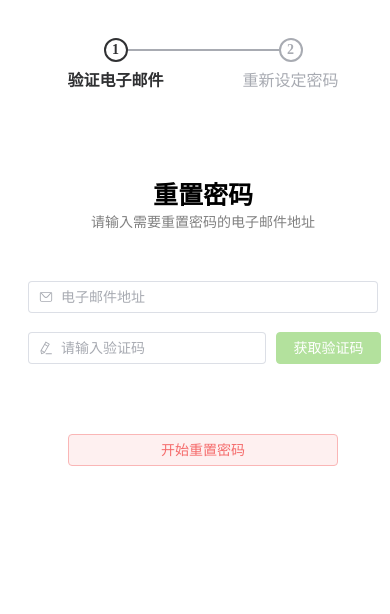
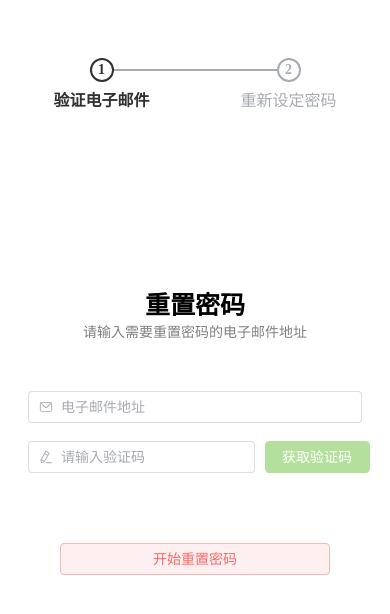
Before and after one commit to KokoaChino/EchoScoringSystem, a Vue app in the folder frontend/: page /forget in a window 390 px wide. Shown: the top 614 px of the page. Built offline with nearby package versions, Linux system fonts and the light colour scheme; no server answers; the HTML template or start-up script is replaced by a standard one.

Commit message:
[1.51] 登录界面也对移动端做了适配

```diff
--- a/frontend/src/components/module/Template.vue
+++ b/frontend/src/components/module/Template.vue
@@ -1,6 +1,6 @@
 <template>
     <el-backtop :right="100" :bottom="100" />
-    <el-container style="width: 1680px;">
+    <el-container style="width: 1680px;margin: 0 auto;">
         <el-header class="header">
             <Header />
         </el-header>
@@ -47,6 +47,5 @@ body {
     background-color: #f4f4f4;
     position: fixed;
     top: 0;
-    left: 0;
 }
 </style>
--- a/frontend/src/components/welcome/ForgetPage.vue
+++ b/frontend/src/components/welcome/ForgetPage.vue
@@ -1,14 +1,14 @@
 <template>
-    <div>
-        <div style="margin: 30px 20px">
+    <div style="display: flex;flex-direction: column;align-content: center;position: relative">
+        <div style="position: absolute;top: 50px;width: 100%;">
             <el-steps :active="active" finish-status="success" align-center>
                 <el-step title="验证电子邮件" />
                 <el-step title="重新设定密码" />
             </el-steps>
         </div>
         <transition name="el-fade-in-linear" mode="out-in">
-            <div style="text-align: center;margin: 0 20px;height: 100%" v-if="active === 0">
-                <div style="margin-top: 80px">
+            <div style="text-align: center;margin: 0 20px;height: 100%;align-content: center;" v-if="active === 0">
+                <div>
                     <div style="font-size: 25px;font-weight: bold">重置密码</div>
                     <div style="font-size: 14px;color: grey">请输入需要重置密码的电子邮件地址</div>
                 </div>
@@ -46,8 +46,8 @@
             </div>
         </transition>
         <transition name="el-fade-in-linear" mode="out-in">
-            <div style="text-align: center;margin: 0 20px;height: 100%" v-if="active === 1">
-                <div style="margin-top: 80px">
+            <div style="text-align: center;margin: 0 20px;height: 100%;align-content: center;" v-if="active === 1">
+                <div>
                     <div style="font-size: 25px;font-weight: bold">重置密码</div>
                     <div style="font-size: 14px;color: grey">请填写您的新密码，务必牢记，防止丢失</div>
                 </div>
--- a/frontend/src/components/welcome/LoginPage.vue
+++ b/frontend/src/components/welcome/LoginPage.vue
@@ -1,6 +1,6 @@
 <template>
-    <div style="text-align: center;margin: 0 20px">
-        <div style="margin-top: 150px">
+    <div style="text-align: center;margin: 0 20px;align-content: center">
+        <div>
             <div style="font-size: 25px;font-weight: bold">登录</div>
             <div style="font-size: 14px;color: grey">在进入系统之前请先输入用户名和密码进行登录</div>
         </div>
--- a/frontend/src/components/welcome/RegisterPage.vue
+++ b/frontend/src/components/welcome/RegisterPage.vue
@@ -1,6 +1,6 @@
 <template>
-    <div style="text-align: center;margin: 0 20px">
-        <div style="margin-top: 100px">
+    <div style="text-align: center;margin: 0 20px;align-content: center">
+        <div>
             <div style="font-size: 25px;font-weight: bold">注册新用户</div>
             <div style="font-size: 14px;color: grey">欢迎注册声骸评分系统，请在下方填写相关信息</div>
         </div>
--- a/frontend/src/views/WelcomeView.vue
+++ b/frontend/src/views/WelcomeView.vue
@@ -1,17 +1,25 @@
 <template>
-    <div style="width: 100vw;height: 100vh;overflow: hidden;display: flex">
-        <div style="flex: 1">
-            <el-image style="width: 100%;height: 100%" fit="cover"
-                      src="/login.png"/>
+    <div style="display: flex;height: 100vh;justify-content: center;" v-show="showImage">
+        <div style="flex: 33;position: relative;">
+            <div class="img" :style="{ backgroundImage: 'url(/login.png)' }"></div>
+            <div class="welcome-title">
+                <div style="font-size: 30px;font-weight: bold">声骸评分系统</div>
+                <div style="margin-top: 10px">作者：星开祈灵</div>
+            </div>
         </div>
-        <div class="welcome-title">
-            <div style="font-size: 30px;font-weight: bold">声骸评分系统</div>
-            <div style="margin-top: 10px">作者：星开祈灵</div>
-        </div>
-        <div style="width: 400px;background-color: white;z-index: 1">
+        <div style="flex: 10;background-color: white;z-index: 1">
             <router-view v-slot="{ Component }">
                 <transition name="el-fade-in-linear" mode="out-in">
-                    <component :is="Component" style="height: 100%"/>
+                    <component :is="Component" style="height: 100%;"/>
+                </transition>
+            </router-view>
+        </div>
+    </div>
+    <div style="display: flex;height: 100vh;justify-content: center;" v-show="!showImage">
+        <div style="background-color: white;z-index: 1;width: 400px;">
+            <router-view v-slot="{ Component }">
+                <transition name="el-fade-in-linear" mode="out-in">
+                    <component :is="Component" style="height: 100%;"/>
                 </transition>
             </router-view>
         </div>
@@ -21,12 +29,32 @@
 
 
 <script setup>
+import { ref, onMounted } from 'vue';
 
+const showImage = ref(true);
+
+const updateLayout = () => {
+    const width = window.innerWidth, height = window.innerHeight;
+    showImage.value = width >= height;
+};
+
+onMounted(() => {
+    window.addEventListener('resize', updateLayout);
+    updateLayout();
+});
 </script>
 
 
 
 <style scoped>
+.img {
+    width: 100%;
+    height: 100%;
+    background-size: cover;
+    background-position: center;
+    background-repeat: no-repeat;
+}
+
 .welcome-title {
     position: absolute;
     bottom: 30px;
```
